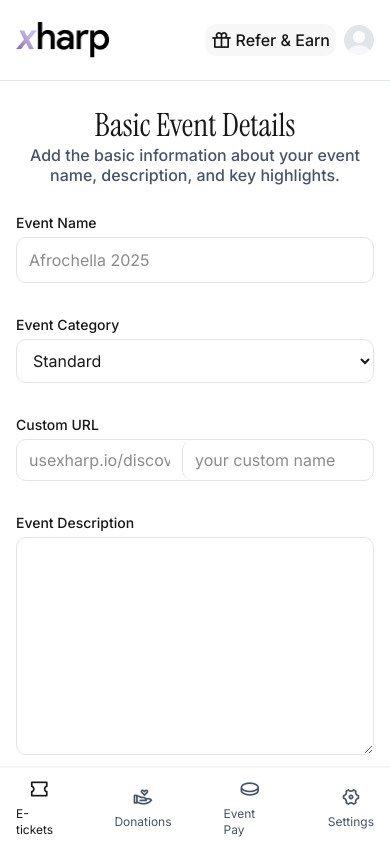
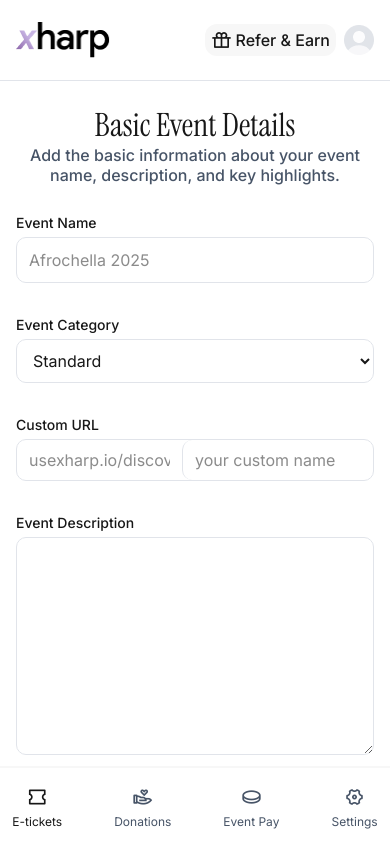
Before and after one commit to Anthony-Mensah/xharp, a Next.js app: page /dashboard/e-tickets/create in a window 390 px wide. Built offline with nearby package versions, Linux system fonts and the light colour scheme.

Commit message:
mobile tab responsives

```diff
--- a/src/app/dashboard/e-tickets/create/page.tsx
+++ b/src/app/dashboard/e-tickets/create/page.tsx
@@ -98,7 +98,7 @@ const CreateEtiketPage = () => {
               <Image src={add} alt="add" sizes="100vw" width={50} height={50} />
               <div className="flex flex-col h-[37px]">
                 <p>Upload event image</p>
-                <p className="text-muted">Recommended : 400px400px</p>
+                <p className="text-muted">Recommended : 400x400px</p>
               </div>
             </label>
 
--- a/src/components/mobile-nav-item.tsx
+++ b/src/components/mobile-nav-item.tsx
@@ -27,7 +27,13 @@ const MobileNavItem: React.FC<MobileNavItemProps> = ({
         {/* icon */}
         <i className={`text-[20px] ${icon}`}></i>
         {/* label */}
-        <small>{label}</small>
+        <small
+          className="text-xs sm:text-sm md:text-base lg:text-lg
+    truncate
+    block"
+        >
+          {label}
+        </small>
       </main>
     </Link>
   );
```
